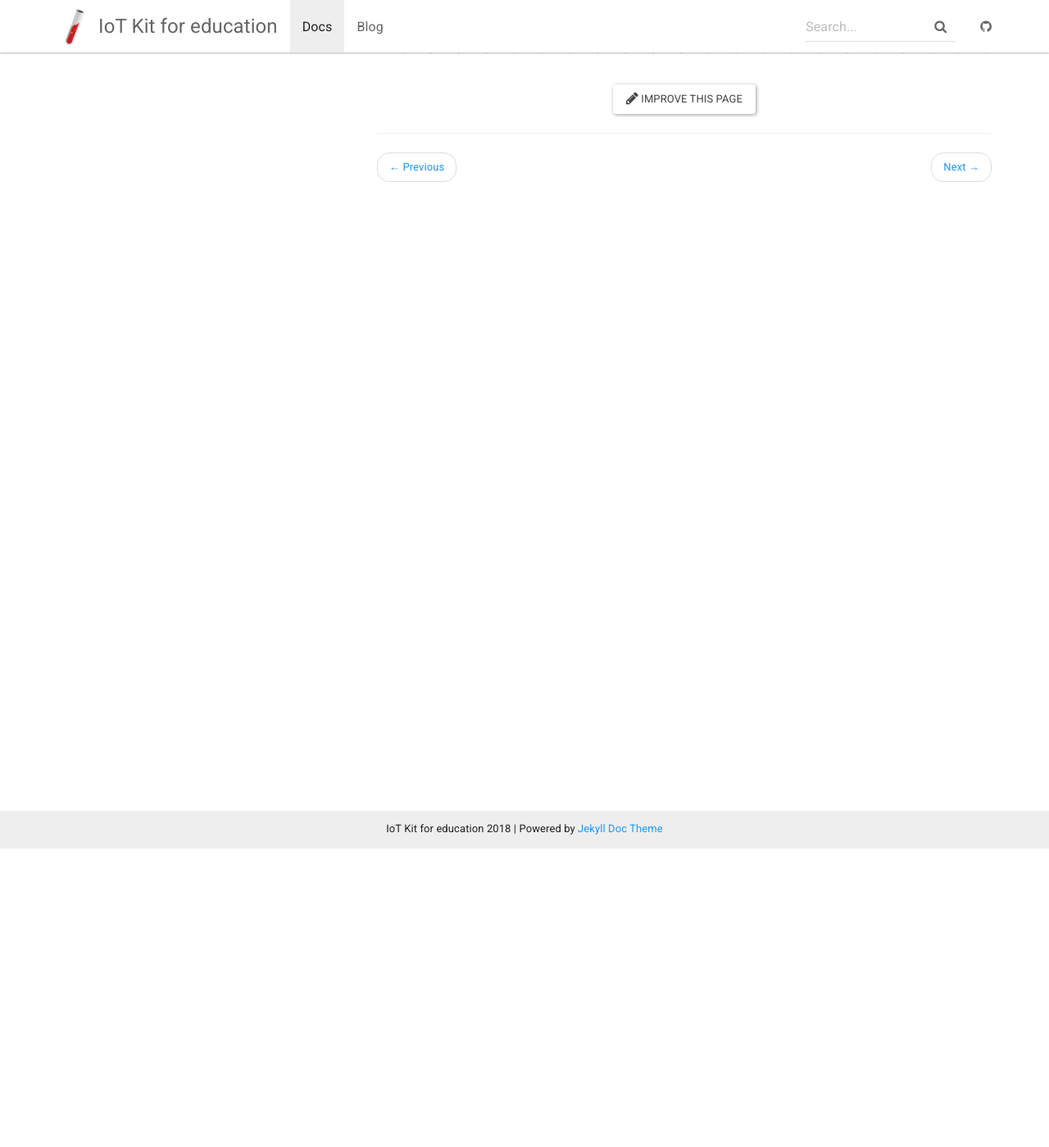
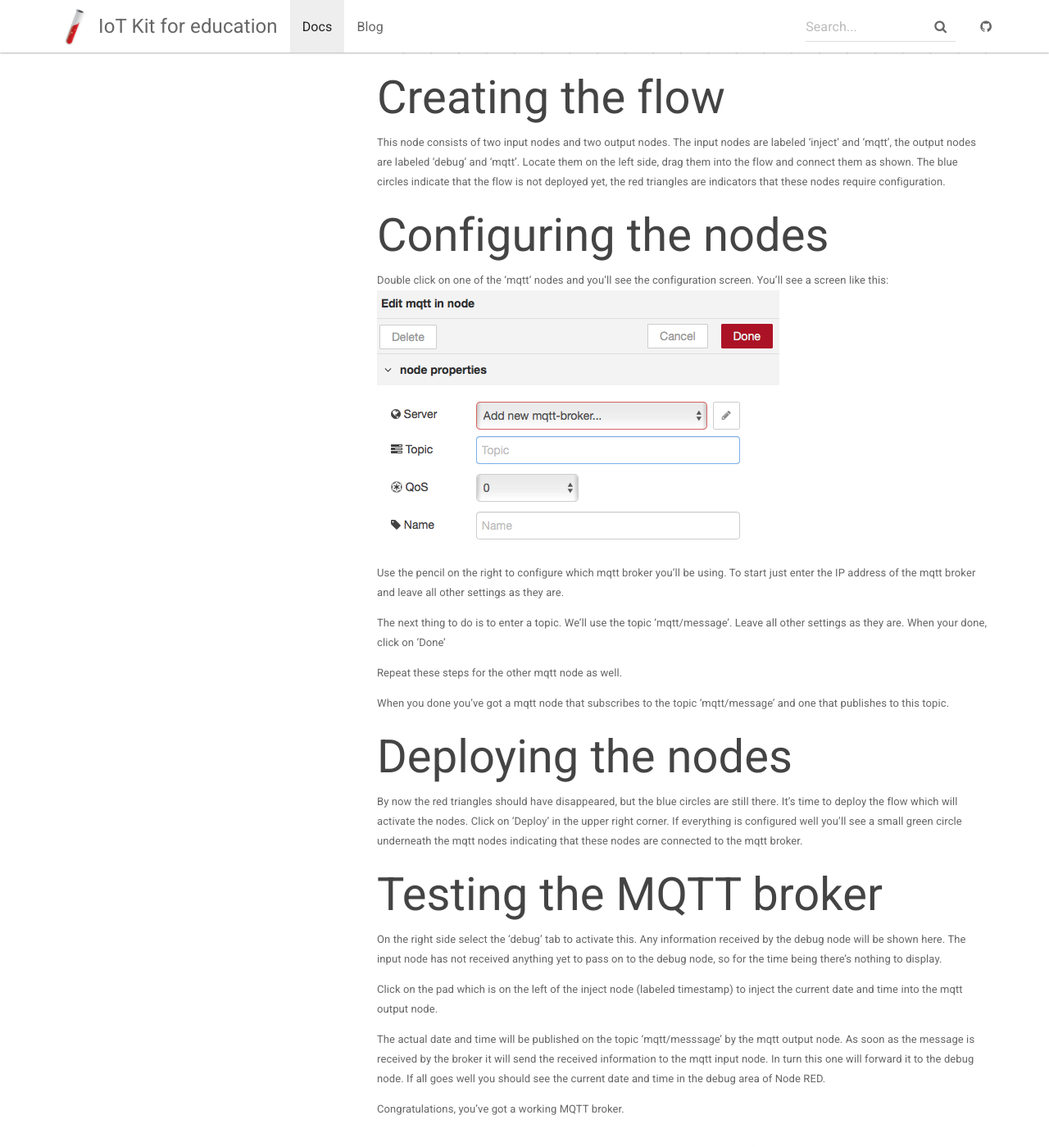
Before and after one commit to mverleun/IoT-Web, a Jekyll site: the page built from _docs/node-red.md, in a window 1280 px wide and 1400 px high, scrolled down 365 px. Shown: the whole window at 82% size. Built offline with Jekyll 4.4.1, drawn with Linux system fonts in a browser that asks for light colours; nearby versions of some CDN libraries; some of the changed text lies outside the part shown.

Commit message:
Updated Node RED documentation

```diff
--- a/_docs/node-red.md
+++ b/_docs/node-red.md
@@ -1,7 +1,39 @@
 ---
-title: MQTT Server
+title: Node RED
 permalink: /docs/node-red/
 ---
 [Node RED](https://nodered.org) is installed on a Rasberry Pi by default.
 It makes it easy to design flows such as this one:
 ![](/img/Node-RED/Node-RED___node-red_marcoach_nl.png)
+
+# Creating the flow
+This node consists of two input nodes and two output nodes. The input nodes are labeled 'inject' and 'mqtt', the output nodes are labeled 'debug' and 'mqtt'.
+Locate them on the left side, drag them into the flow and connect them as shown.
+The blue circles indicate that the flow is not deployed yet, the red triangles are indicators that these nodes require configuration.
+
+# Configuring the nodes
+Double click on one of the 'mqtt' nodes and you'll see the configuration screen. You'll see a screen like this: ![](/img/Node-RED/Node-RED__mqtt-node.png)
+
+Use the pencil on the right to configure which mqtt broker you'll be using. To start just enter the IP address of the mqtt broker and leave all other settings as they are.
+
+The next thing to do is to enter a topic. We'll use the topic 'mqtt/message'. Leave all other settings as they are. When your done, click on 'Done'
+
+Repeat these steps for the other mqtt node as well.
+
+When you done you've got a mqtt node that subscribes to the topic 'mqtt/message' and one that publishes to this topic.
+
+# Deploying the nodes
+By now the red triangles should have disappeared, but the blue circles are still there. It's time to deploy the flow which will activate the nodes.
+Click on 'Deploy' in the upper right corner. If everything is configured well you'll see a small green circle underneath the mqtt nodes indicating that these nodes are connected to the mqtt broker.
+
+# Testing the MQTT broker
+On the right side select the 'debug' tab to activate this. Any information received by the debug node will be shown here.
+The input node has not received anything yet to pass on to the debug node, so for the time being there's nothing to display.
+
+Click on the pad which is on the left of the inject node (labeled timestamp) to inject the current date and time into the mqtt output node.
+
+The actual date and time will be published on the topic 'mqtt/messsage' by the mqtt output node.
+As soon as the message is received by the broker it will send the received information to the mqtt input node.
+In turn this one will forward it to the debug node. If all goes well you should see the current date and time in the debug area of Node RED.
+
+Congratulations, you've got a working MQTT broker.
```
Also changed, not shown: img/Node-RED/Node-RED__mqtt-node.png (added).
